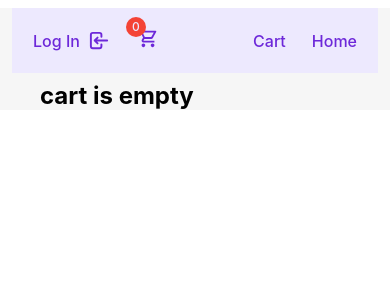
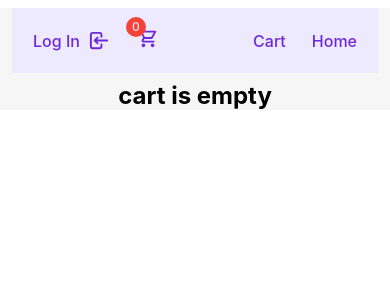
Before and after one commit to alireza921/shopping-cart, a React (Create React App) app: page /cart in a window 390 px wide. Shown: the top 300 px of the page. Built offline with nearby package versions, Linux system fonts and the light colour scheme.

Commit message:
add Responsive Design to CartPage

```diff
--- a/src/common/cartDetail/cartdetail.module.css
+++ b/src/common/cartDetail/cartdetail.module.css
@@ -71,3 +71,26 @@
     padding: 3px 8px;
     cursor: pointer;
 }
+
+@media screen and (max-width : 768px) {
+    .cartDetail {
+        width: 100%;
+        align-items: center;
+    }
+
+}
+
+
+@media screen and (max-width: 480px) {
+    .cartContainer {
+        flex-direction: column-reverse;
+        align-items: center;
+    }
+}
+
+
+@media screen and (max-width: 480px) {
+    .cartDetailDesc {
+        margin: 0.5rem 0;
+ }
+}
--- a/src/common/cartSummery/cartsummery.module.css
+++ b/src/common/cartSummery/cartsummery.module.css
@@ -41,3 +41,10 @@
     color: #ede9fe;
     margin: 12px 0;
 }
+
+
+@media screen and (max-width: 768px) {
+    .cartSummeryHolder {
+       width: 100%;
+    }
+}
--- a/src/components/signUp Form/signupForm.js
+++ b/src/components/signUp Form/signupForm.js
@@ -55,6 +55,7 @@ const validationSchema = yup.object({
 });
 
 const SignUpForm = () => {
+
   const [error, setError] = useState(false);
   const setAuth = useAuthAction();
   const onSubmit = (values, { resetForm }) => {
--- a/src/pages/cart/cart.module.css
+++ b/src/pages/cart/cart.module.css
@@ -1,7 +1,7 @@
 
 .cartHolder {
     display: flex;
-    flex-direction: row;
+    flex-direction: row-reverse;
     justify-content: space-between;
     align-items: flex-start;
     padding: 0 1rem;
@@ -9,6 +9,13 @@
 }
 
 
-.cartSummery {
+/* .cartSummery {
     background-color: green;
+} */
+
+@media screen and (max-width: 768px) {
+    .cartHolder {
+        flex-direction: column;
+        align-items: center;
+    }
 }
--- a/src/utils/renderCart.js
+++ b/src/utils/renderCart.js
@@ -12,8 +12,8 @@ export const renderCart = (cart) => {
 
   return (
     <>
+      <CartDetail />
       <CartSummery />
-      <CartDetail />
     </>
   );
 };
```
